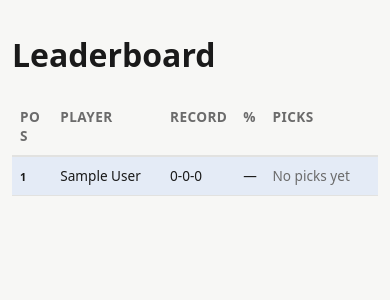
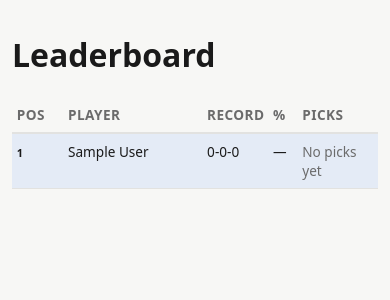
Before and after one commit to mattdaniel7578/FootballSlop, a Flask app: page /leaderboard in a window 390 px wide. Shown: the part 43-343 px from the top of the page. Run offline with Flask 3, Linux system fonts and the light colour scheme; the visitor is signed in with stand-in values (Sample User, id 1); data comes from the database, SQL or seed files in the repository; data that the repository does not hold is empty.

Commit message:
Rebalance Leaderboard mobile columns: fix Pos overflow, reclaim Picks space
Picks had far more width than its small "View picks" toggle needed,
leaving visible slack next to it while Pos/Player were starved.
Redistributed: rank-col 11% -> 14%, player-col 30% -> 38%, record-col
20% -> 18%, letting Picks shrink to the remainder. Also cut cell
padding on mobile (0.5rem 0.3rem), which was eating into the already
tight Pos column.

Co-Authored-By: Claude Sonnet 5 <noreply@anthropic.com>
Claude-Session: https://claude.ai/code/session_01N5XKQ22gDX2uWdULzrE5VD

```diff
--- a/static/style.css
+++ b/static/style.css
@@ -530,7 +530,7 @@ nav a.active {
   }
 
   .rank-col {
-    width: 11%;
+    width: 14%;
   }
 
   .position-col {
@@ -539,16 +539,17 @@ nav a.active {
 
   .leaderboard-table td, .leaderboard-table th {
     font-size: 0.85em;
+    padding: 0.5rem 0.3rem;
   }
 
   .record-col {
-    width: 20%;
+    width: 18%;
     white-space: nowrap;
     font-size: 0.78em;
   }
 
   .player-col {
-    width: 30%;
+    width: 38%;
     font-size: 0.78em;
   }
 
```
